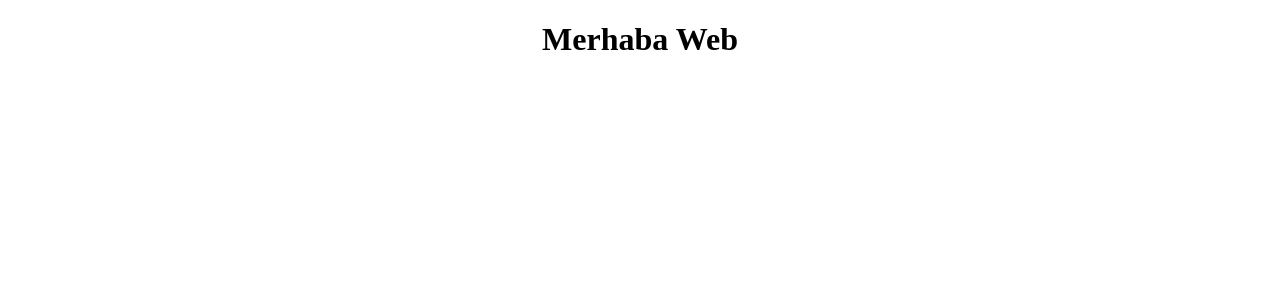
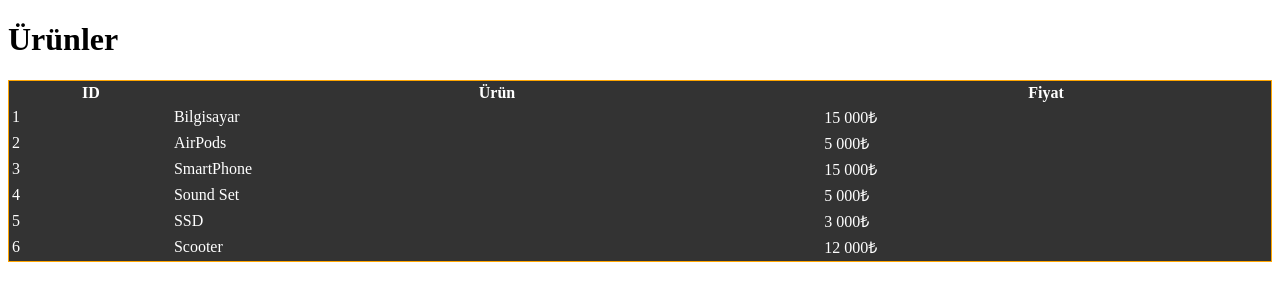
Before and after one commit to TmSmob/dotnet, a website: page index.html in a window 1280 px wide. Drawn offline with Linux system fonts and the light colour scheme.

Commit message:
TABLE has been created

```diff
--- a/index.html
+++ b/index.html
@@ -4,10 +4,51 @@
     <meta charset="UTF-8">
     <meta http-equiv="X-UA-Compatible" content="IE=edge">
     <meta name="viewport" content="width=device-width, initial-scale=1.0">
-    <title>Asp.NetMvBootCamp</title>
+    <link rel="stylesheet" href="style.css">
+    <title>Products</title>
 </head>
 <body>
-    <h1 align="center">Merhaba Web</h1>
-
+    <h1>Ürünler</h1>
+    <table>
+        <thead>
+            <tr>
+                <th>ID</th>
+                <th>Ürün</th>
+                <th>Fiyat</th>
+            </tr>
+        </thead>
+        <tbody>
+            <tr>
+                <td>1</td>
+                <td>Bilgisayar</td>
+                <td>15 000₺</td>
+            </tr>
+            <tr>
+                <td>2</td>
+                <td>AirPods</td>
+                <td>5 000₺</td>
+            </tr>
+            <tr>
+                <td>3</td>
+                <td>SmartPhone</td>
+                <td>15 000₺</td>
+            </tr>
+            <tr>
+                <td>4</td>
+                <td>Sound Set</td>
+                <td>5 000₺</td>
+            </tr>
+            <tr>
+                <td>5</td>
+                <td>SSD</td>
+                <td>3 000₺</td>
+            </tr>
+            <tr>
+                <td>6</td>
+                <td>Scooter</td>
+                <td>12 000₺</td>
+            </tr>
+        </tbody>
+    </table>
 </body>
 </html>
--- a/style.css
+++ b/style.css
@@ -3,5 +3,12 @@ table
     background-color: #333;
     color:white;
     border: orange 1px solid;
+    min-width: 500px;
+    width: 100%;
 
 }
+tr:hover
+{
+    cursor:pointer;
+    background-color: #a1a1a1;
+}
```
